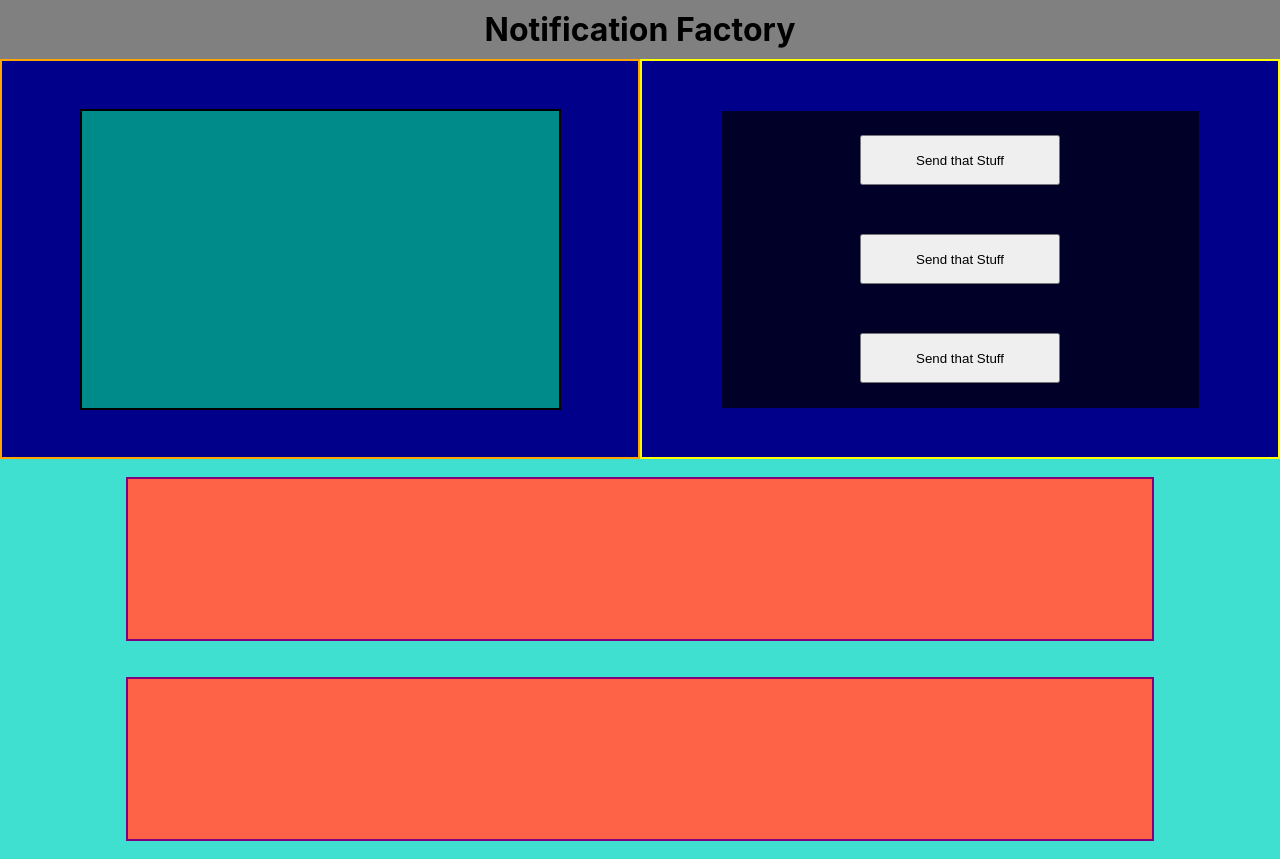
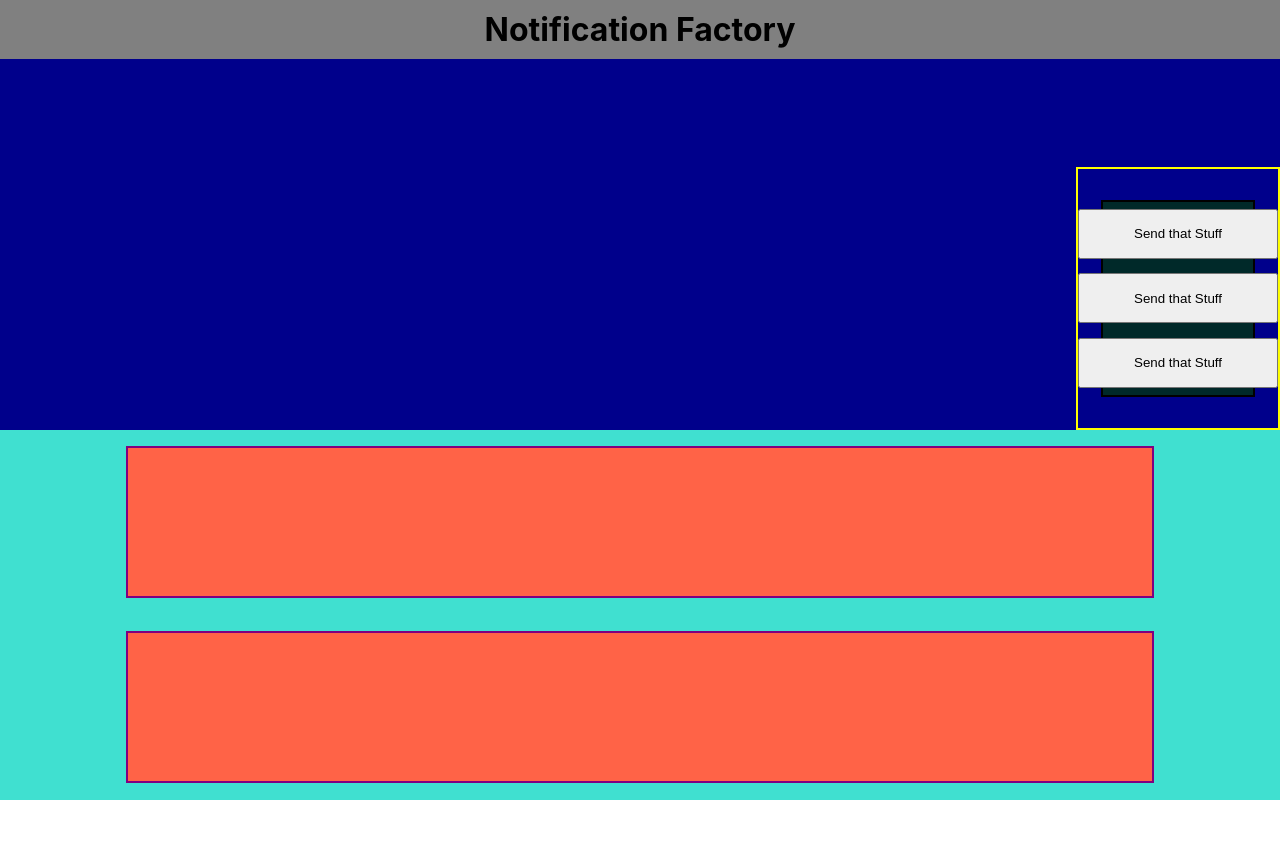
Before and after one commit to johnpmeyers20/notification_factory, a React (Create React App) app: page / in a window 1280 px wide. After the commit the page ends 800 px from the top, so only its background shows below. Built offline with nearby package versions, Linux system fonts and the light colour scheme.

Commit message:
got main column grid figured out

```diff
--- a/src/App.css
+++ b/src/App.css
@@ -12,16 +12,25 @@ body {
   width: 100vw;
   height: 100vh;
   box-sizing: border-box;
+  display: grid;
+  grid-template-rows: auto 1fr 1fr;
+  grid-template-columns: auto auto;
+  grid-template-areas:
+  't t'
+  'l r'
+  'b b';
 }
 h1 {
   margin: 0;
   padding: 10px 0;
   text-align: center;
+  grid-area: t;
 }
 .top-half-container {
   background-color: darkblue;
   width: 100vw;
-  height: 50vh;
+  /* height: 50vh; */
+  grid-area: l r;
   display: grid;
   grid-template-columns: 1fr 1fr;
 }
@@ -30,12 +39,14 @@ h1 {
   display: flex;
   justify-content: center;
   align-items: center;
+  grid-area: l;
 }
 .right {
   border: 2px solid yellow;
   display: flex;
   justify-content: center;
   align-items: center;
+  grid-area: r;
 }
 .button-container {
   background-color: rgba(0,0,0,.7);
@@ -59,11 +70,12 @@ button {
 .bottom-half-container {
   background-color: turquoise;
   width: 100vw;
-  height: 50vh;
+  /* height: 50vh; */
   display: flex;
   flex-direction: column;
   justify-content: space-around;
   align-items: center;
+  grid-area: b;
 }
 #usual-suspects, #everyone-else {
   background-color: tomato;
```
